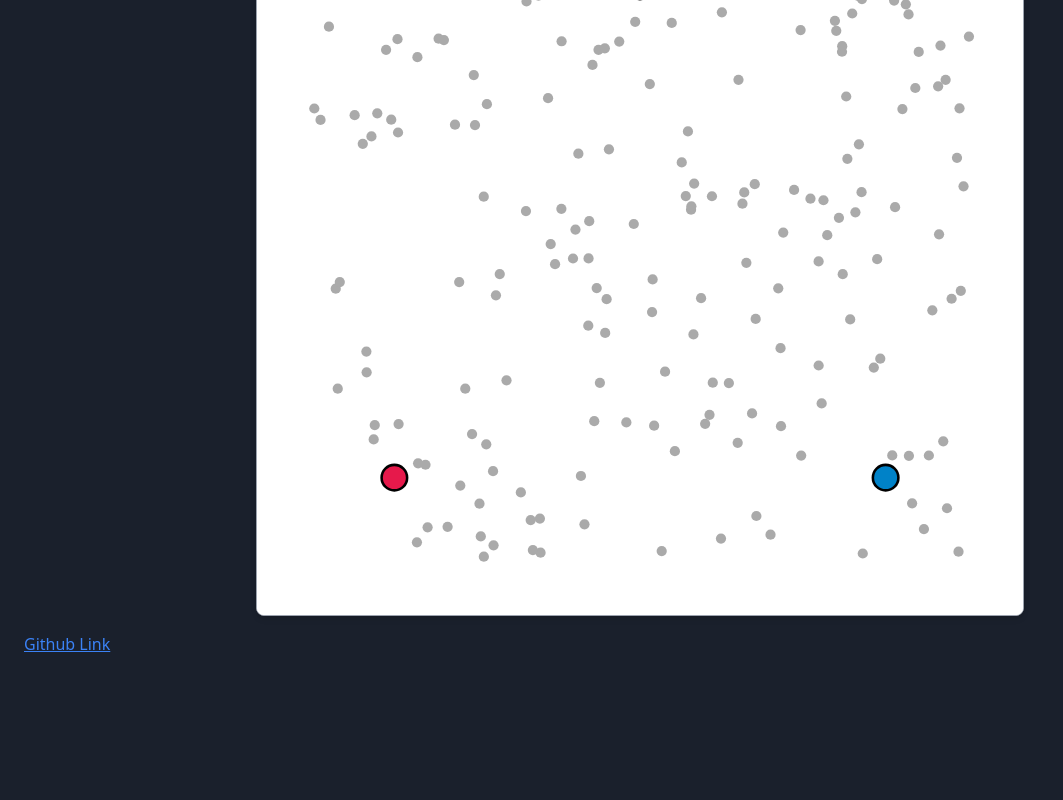
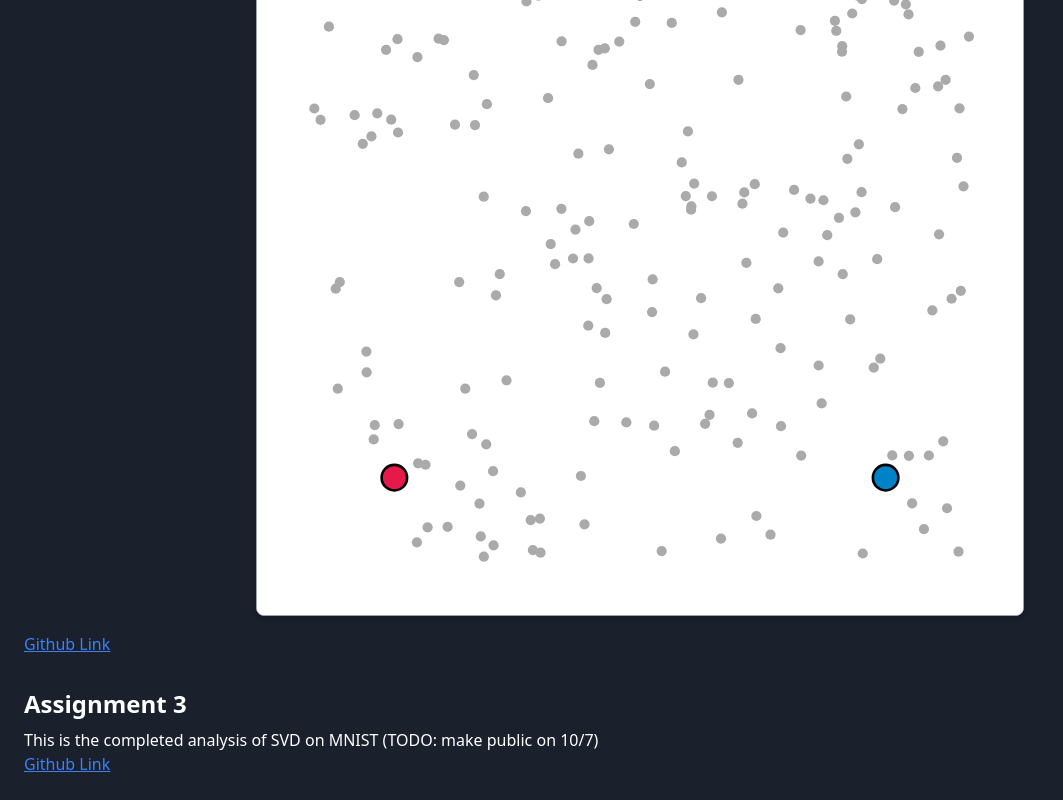
Before and after one commit to user04f8/user04f8.github.io, a React (Vite) app in the folder vite-src/: page /assignments in a window 1280 px wide. Shown: the part 952-1752 px from the top of the page, without its empty margins (0-1063 px from the left). Before the commit the page ends 1632 px from the top, so only its background shows below. Built offline with nearby package versions, Linux system fonts and the light colour scheme.

Commit message:
adding assign03 (not public yet)

```diff
--- a/vite-src/index.html
+++ b/vite-src/index.html
@@ -17,7 +17,7 @@
     </noscript>
     <div id="root">
       <div style="display:none;">
-        If you're looking for the CS506 assignments, here's a copy of the link to:
+        If you're looking for the CS506 assignments, here's a copy of the link to (note repos may not be public yet):
 
         Assignment 0:
         <a href="https://github.com/user04f8-cs506/nbclark-assignment-0">
@@ -31,6 +31,14 @@
         <a href="https://github.com/user04f8-cs506/nbclark-assignment-2">
           Github Link
         </a>
+        Assigment 3:
+        <a href="https://github.com/user04f8-cs506/nbclark-assignment-3">
+          Github Link
+        </a>
+        Assigment 4:
+        <a href="https://github.com/user04f8-cs506/nbclark-assignment-4">
+          Github Link
+        </a>
 
       </div>
     </div>
--- a/vite-src/src/pages/Assignments.tsx
+++ b/vite-src/src/pages/Assignments.tsx
@@ -1,7 +1,7 @@
 import KMeansApp from "../external/assignment-2/src/KMeansApp";
 
 function Assignments() {
-    const latestAssignment = 2;
+    const latestAssignment = 3;
     const assignments = Array.from({ length: latestAssignment + 1 }, (_, i) => i);
     const assignment_descriptors = [
       <>
@@ -10,7 +10,12 @@ function Assignments() {
       <>
       This is the assignment on data colection and analysis.
       </>,
-      <KMeansApp/>
+      <KMeansApp/>,
+      <>
+      This is the completed analysis of SVD on MNIST
+
+      (TODO: make public on 10/7)
+      </>
     ]
 
     return (
```
